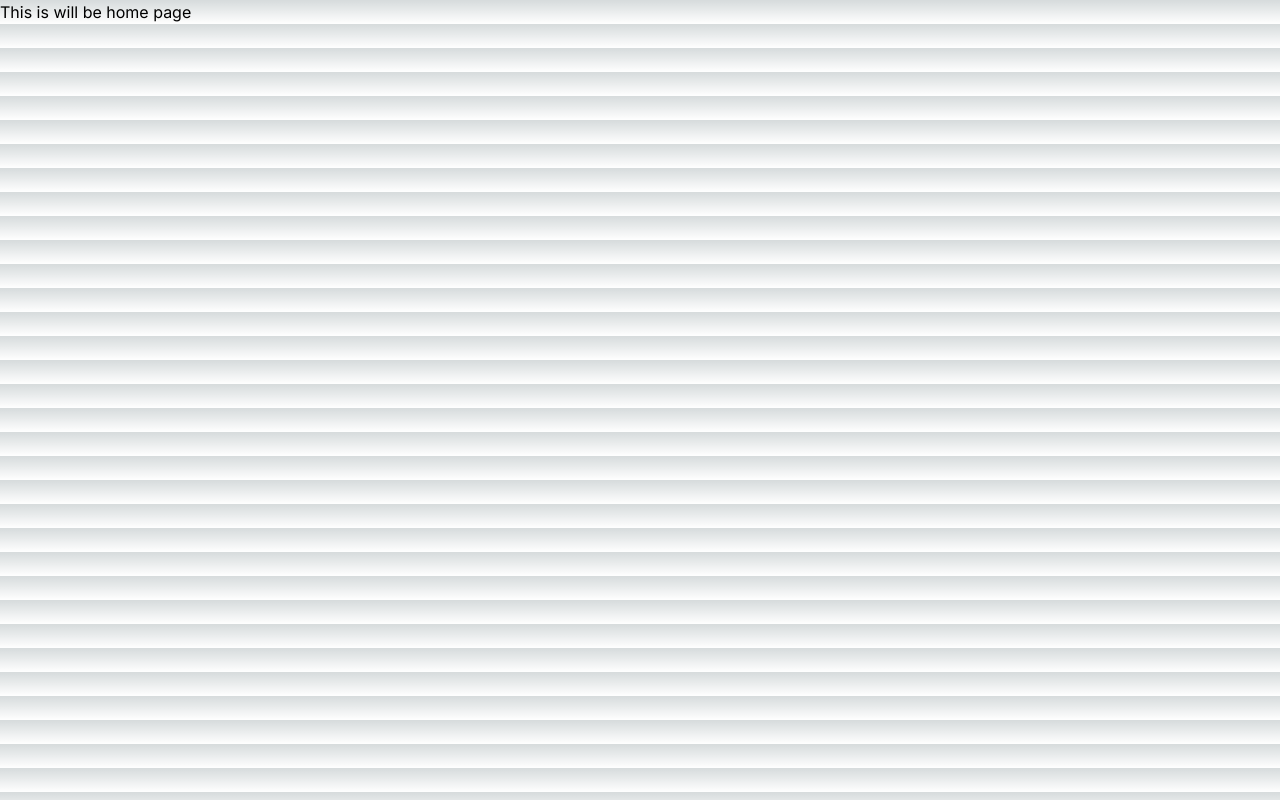
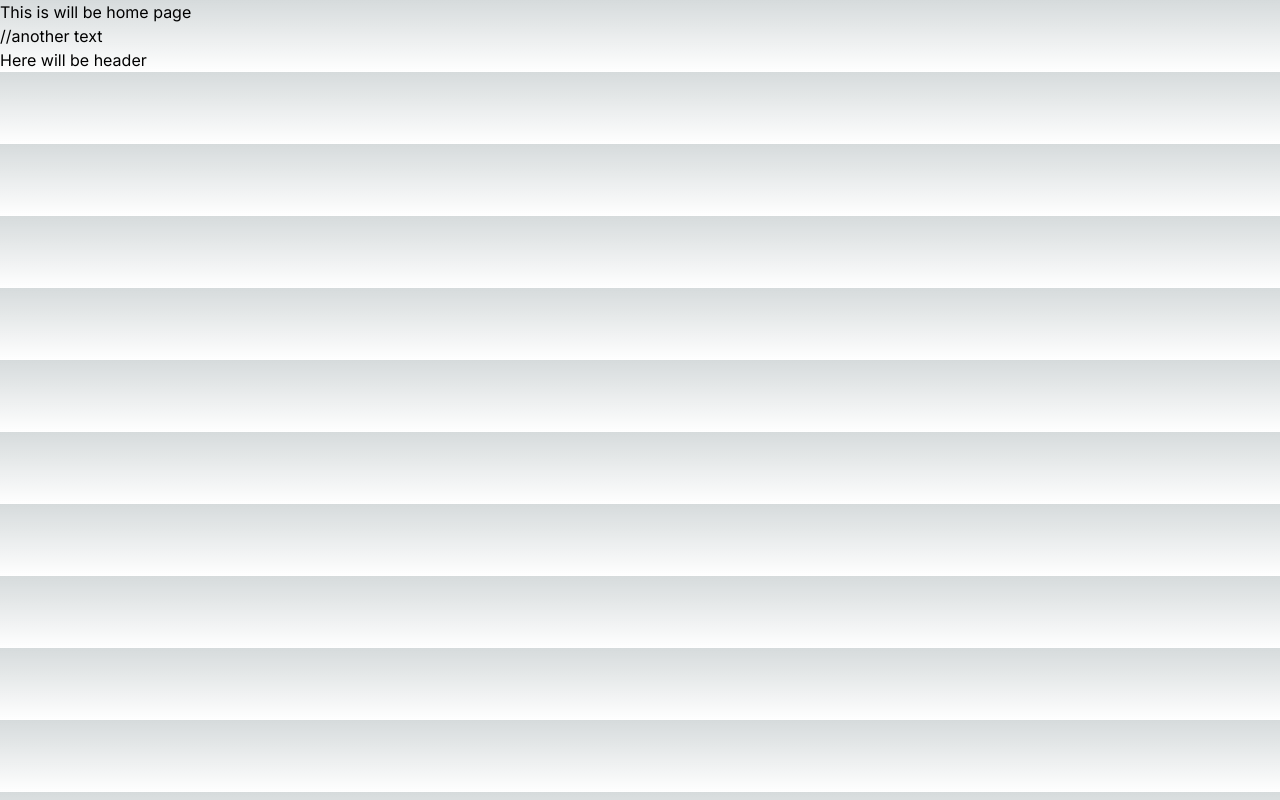
Before and after one commit to arman1454/StakeTokenDapp-Defi-, a Next.js app: page / in a window 1280 px wide. Built offline with nearby package versions, Linux system fonts and the light colour scheme.

Commit message:
header added

```diff
--- a/app/page.tsx
+++ b/app/page.tsx
@@ -2,7 +2,10 @@ import Image from "next/image";
 
 export default function Home() {
   return (
+    <>
    <div>This is will be home page</div>
    //another text
+   <h1>Here will be header</h1>
+    </>
   );
 }
```
